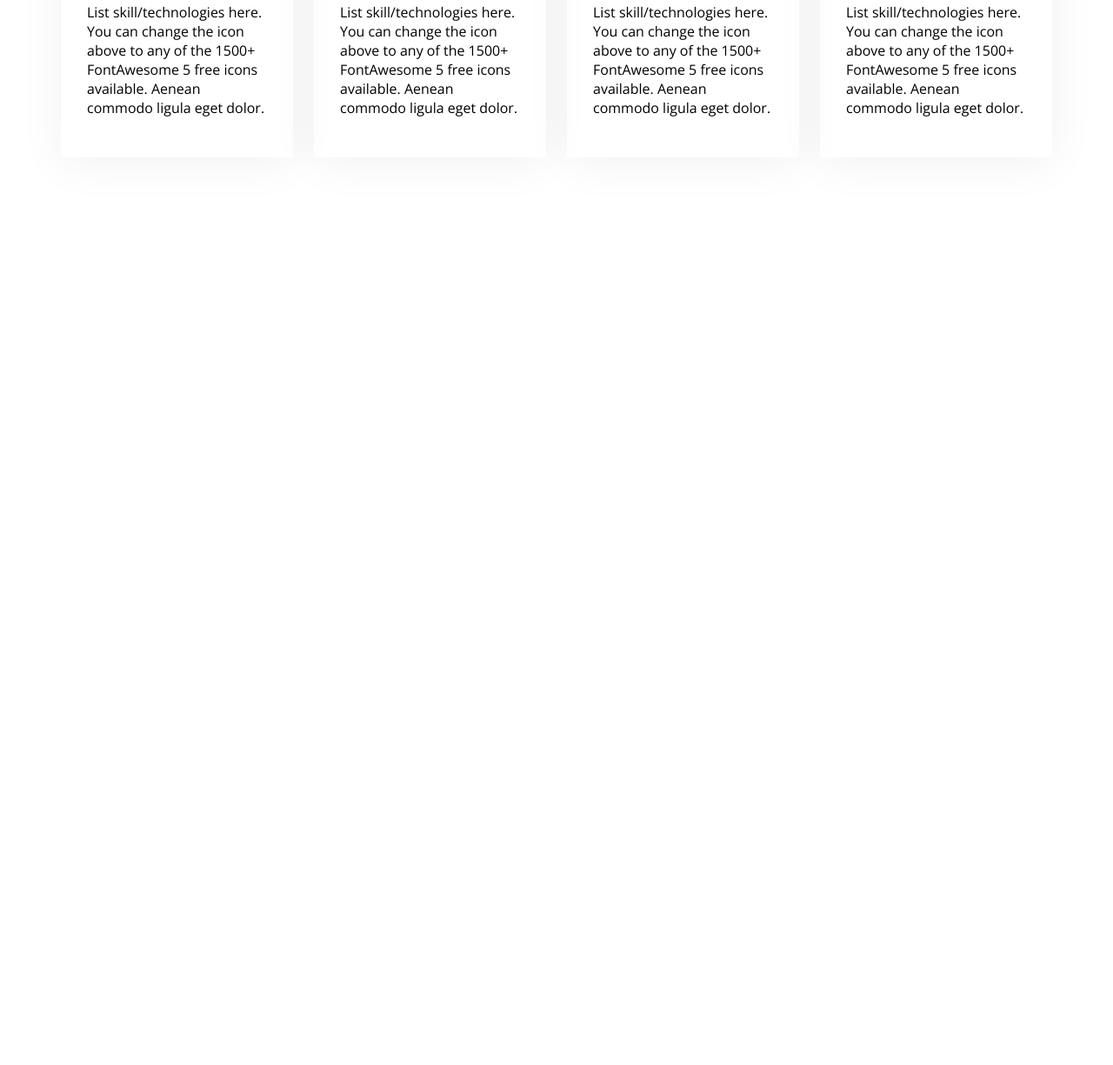
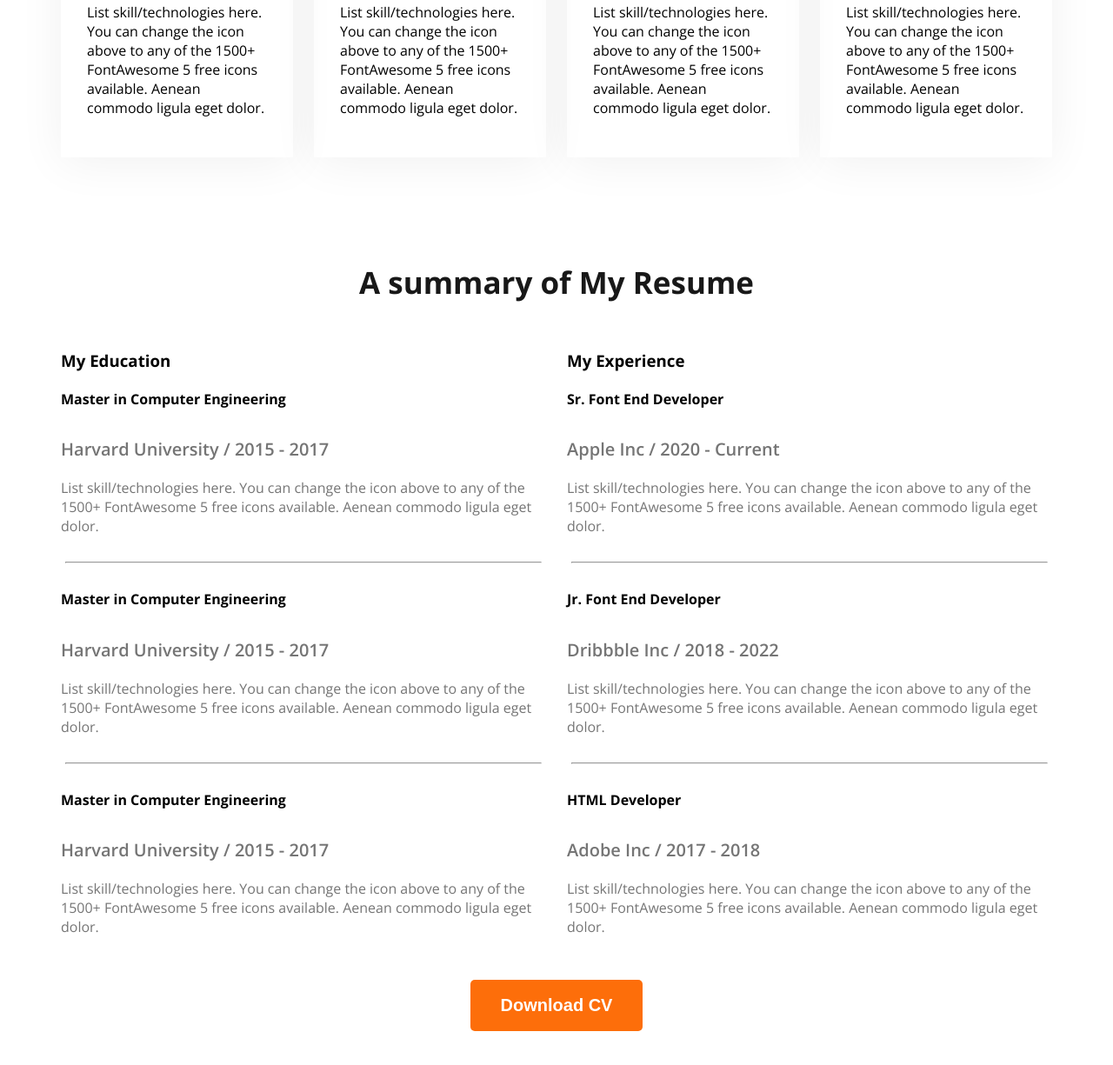
Before and after one commit to emonsimply/web-dev-portfolio, a plain HTML site: page index.html in a window 1280 px wide. Shown: the part 1942-3167 px from the top of the page at 87% size. Before the commit the page ends 2243 px from the top, so only its background shows below. Drawn offline with nearby package versions, Linux system fonts and the light colour scheme.

Commit message:
A summary of My Resume

```diff
--- a/index.html
+++ b/index.html
@@ -24,7 +24,8 @@
       <div class="banner-content">
         <h4 class="banner-greetings dark-2">Hi, I am</h4>
         <h1 class="banner-title">Mary Hardy</h1>
-        <p class="banner-description">Shot what able cold new see hold.Friendly as an     betrayed formerly he. Morning because as to society behaved moments.
+        <p class="banner-description">Shot what able cold new see hold.Friendly as an betrayed formerly he. Morning
+          because as to society behaved moments.
         </p>
         <button class="btn-primary">Download CV</button>
         <button class="btn-primary">Contact</button>
@@ -36,7 +37,9 @@
     <section class="about secondary-bg">
       <h3 class="section-title">About Me</h3>
       <p class="section-description">
-          I, m a designer & developer with a passion for web design. I enjoy developing simple, clean and slick websites that provide real value to the end user. Thousands of clients have procured exceptional resulfs while working with me. Delivering work within time and budget which meets clients requirements in our mata.
+        I, m a designer & developer with a passion for web design. I enjoy developing simple, clean and slick websites
+        that provide real value to the end user. Thousands of clients have procured exceptional resulfs while working
+        with me. Delivering work within time and budget which meets clients requirements in our mata.
       </p>
       <div class="about-items">
         <div class="about-item">
@@ -60,29 +63,89 @@
     <!-- What is do section start -->
     <section class="skills">
       <h3 class="section-title text-center">What I do</h3>
-      <p class="section-description text-center">I have more than 10 years experience building software for clients all over the world. Below is a quick overview of my main technical skill sets and technologies i use. Want to find out more about my experience? Check out my online resume and project portfolio.</p>
+      <p class="section-description text-center">I have more than 10 years experience building software for clients all
+        over the world. Below is a quick overview of my main technical skill sets and technologies i use. Want to find
+        out more about my experience? Check out my online resume and project portfolio.</p>
 
       <div class="skills-container">
         <div class="skill">
           <img src="images/icons/js.png" alt="">
           <h4 class="skill-title">Vanilla JavaScript</h4>
-          <p class="skill-description">List skill/technologies here. You can change the icon above to any of the 1500+ FontAwesome 5 free icons available. Aenean commodo ligula eget dolor.</p>
+          <p class="skill-description">List skill/technologies here. You can change the icon above to any of the 1500+
+            FontAwesome 5 free icons available. Aenean commodo ligula eget dolor.</p>
         </div>
         <div class="skill">
           <img src="images/icons/react.png" alt="">
           <h4 class="skill-title">React</h4>
-          <p class="skill-description">List skill/technologies here. You can change the icon above to any of the 1500+ FontAwesome 5 free icons available. Aenean commodo ligula eget dolor.</p>
+          <p class="skill-description">List skill/technologies here. You can change the icon above to any of the 1500+
+            FontAwesome 5 free icons available. Aenean commodo ligula eget dolor.</p>
         </div>
         <div class="skill">
           <img src="images/icons/nodejs.png" alt="">
           <h4 class="skill-title">Node.js</h4>
-          <p class="skill-description">List skill/technologies here. You can change the icon above to any of the 1500+ FontAwesome 5 free icons available. Aenean commodo ligula eget dolor.</p>
+          <p class="skill-description">List skill/technologies here. You can change the icon above to any of the 1500+
+            FontAwesome 5 free icons available. Aenean commodo ligula eget dolor.</p>
         </div>
         <div class="skill">
           <img src="images/icons/mongo.png" alt="">
           <h4 class="skill-title">MongoDB</h4>
-          <p class="skill-description">List skill/technologies here. You can change the icon above to any of the 1500+ FontAwesome 5 free icons available. Aenean commodo ligula eget dolor.</p>
+          <p class="skill-description">List skill/technologies here. You can change the icon above to any of the 1500+
+            FontAwesome 5 free icons available. Aenean commodo ligula eget dolor.</p>
         </div>
+      </div>
+    </section>
+    <section class="resume">
+      <h3 class="section-title text-center">A summary of My Resume</h3>
+      <div class="resume-container">
+        <div class="resume-column">
+          <h3 class="resume-column-title">My Education</h3>
+          <div class="experience">
+            <h4 class="experience-title">Master in Computer Engineering</h4>
+            <h5 class="experience-sub-title">Harvard University / 2015 - 2017</h5>
+            <div class="experience-description">List skill/technologies here. You can change the icon above
+              to any of the 1500+ FontAwesome 5 free icons available. Aenean commodo ligula eget dolor.</div>
+          </div>
+          <hr>
+          <div class="experience">
+            <h4 class="experience-title">Master in Computer Engineering</h4>
+            <h5 class="experience-sub-title">Harvard University / 2015 - 2017</h5>
+            <div class="experience-description">List skill/technologies here. You can change the icon above
+              to any of the 1500+ FontAwesome 5 free icons available. Aenean commodo ligula eget dolor.</div>
+          </div>
+          <hr>
+          <div class="experience">
+            <h4 class="experience-title">Master in Computer Engineering</h4>
+            <h5 class="experience-sub-title">Harvard University / 2015 - 2017</h5>
+            <div class="experience-description">List skill/technologies here. You can change the icon above
+              to any of the 1500+ FontAwesome 5 free icons available. Aenean commodo ligula eget dolor.</div>
+          </div>
+        </div>
+        <div class="resume-column">
+          <h3 class="resume-column-title">My Experience</h3>
+          <div class="experience">
+            <h4 class="experience-title">Sr. Font End Developer</h4>
+            <h5 class="experience-sub-title">Apple Inc / 2020 - Current</h5>
+            <div class="experience-description">List skill/technologies here. You can change the icon above
+              to any of the 1500+ FontAwesome 5 free icons available. Aenean commodo ligula eget dolor.</div>
+          </div>
+          <hr>
+          <div class="experience">
+            <h4 class="experience-title">Jr. Font End Developer</h4>
+            <h5 class="experience-sub-title">Dribbble Inc / 2018 - 2022</h5>
+            <div class="experience-description">List skill/technologies here. You can change the icon above
+              to any of the 1500+ FontAwesome 5 free icons available. Aenean commodo ligula eget dolor.</div>
+          </div>
+          <hr>
+          <div class="experience">
+            <h4 class="experience-title">HTML Developer</h4>
+            <h5 class="experience-sub-title">Adobe Inc / 2017 - 2018</h5>
+            <div class="experience-description">List skill/technologies here. You can change the icon above
+              to any of the 1500+ FontAwesome 5 free icons available. Aenean commodo ligula eget dolor.</div>
+          </div>
+        </div>
+      </div>
+      <div class="text-center resume-download-cv">
+        <button class="btn-primary">Download CV</button>
       </div>
     </section>
   </main>
--- a/styles/portfolio.css
+++ b/styles/portfolio.css
@@ -137,3 +137,23 @@ main section{
   padding: 30px;
   box-shadow: 0px 6px 50px 0px rgba(0, 0, 0, 0.06);
 }
+
+/* resume section styles */
+.resume-container{
+  display: flex;
+  gap: 24px;
+}
+.experience-sub-title{
+  font-size: 20px;
+  font-weight: 600;
+  margin-bottom: 20px;
+}
+.experience-description, .experience-sub-title{
+  color: #757575;
+}
+.resume hr{
+  margin: 30px 5px;
+}
+.resume-download-cv{
+  margin-top: 50px;
+}
```
Lines whose indentation alone changed are shown as unchanged.
